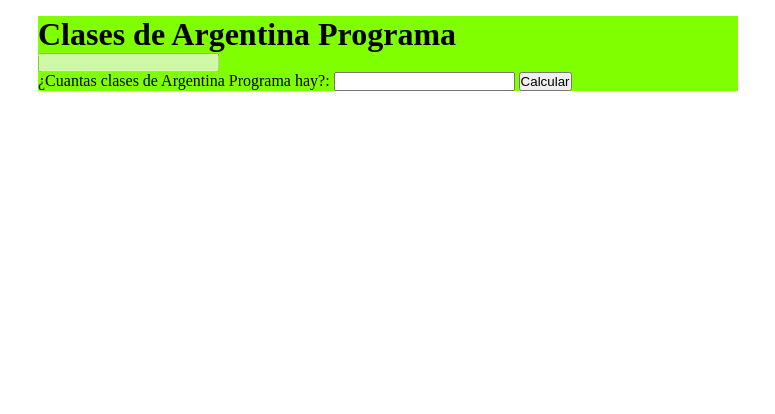
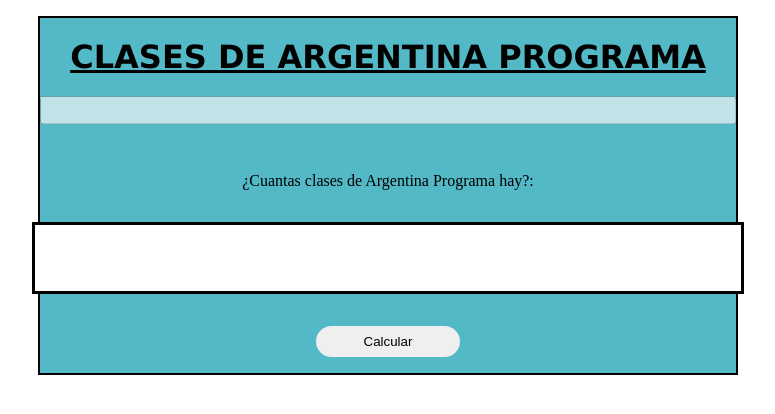
Before and after one commit to Fabrizio112/Tareas-R-Argentina-Programa, a plain HTML site: page Clase-5/Ejercicio 2/index.html in a window 1280 px wide. Shown: the whole page, without its empty margins (252-1027 px from the left). Drawn offline with Linux system fonts and the light colour scheme.

Commit message:
Arregla algunos bugs , elimina bloques de codigo que estan de mas  y agrega estilo a la clase 5 Ejercicio 2
Se eliminan algunos bugs que se porducian al ejecutar el programa
Se eliminan algunos bloques de codigo que estan de mas .Ej:Una funcion que luego no se utilizo
Se intento agregar la funcionalidad de reset para el ejercicio 5 pero trajo muchos bugs con ella asi que decidio dar paso atras y solamente agregarle estilos

```diff
--- a/Clase-5/Ejercicio 2/style.css
+++ b/Clase-5/Ejercicio 2/style.css
@@ -13,8 +13,70 @@
 .container {
     height: auto;
     width: 700px;
-    background-color: chartreuse;
+    background-color: rgb(83, 185, 199);
     margin: 1rem auto;
+    display: flex;
+    flex-direction: column;
+    justify-content: center;
+    align-items: center;
+    border: 2px solid black;
+}
+
+.container h1 {
+    text-align: center;
+    text-transform: uppercase;
+    font-family: 'Lucida Sans', 'Lucida Sans Regular', 'Lucida Grande', 'Lucida Sans Unicode', Geneva, Verdana, sans-serif;
+    margin: 20px 0;
+    text-decoration: underline;
+}
+
+.container #cantidad-de-clases-totales {
+    width: 100%;
+    margin-bottom: 2rem;
+    text-align: center;
+    font-size: 1.3rem;
+}
+
+.clase-de-argentina-programa {
+    display: flex;
+    flex-direction: column;
+}
+
+.cuantas-clases {
+    display: flex;
+    flex-direction: column;
+    align-items: center;
+    padding: 1rem;
+    text-align: center;
+}
+
+.cuantas-clases #cuantas-clases__label {
+    text-transform: capitalize;
+}
+
+.cuantas-clases #clases {
+    padding: 1rem 10rem;
+    margin: 2rem 0;
+    text-align: center;
+    border: 3px solid black;
+    font-size: 30px;
+}
+
+.cuantas-clases #clases:hover {
+    background-color: black;
+    border: 3px solid white;
+    color: white;
+}
+
+.cuantas-clases #calcular {
+    padding: 0.5rem 3rem;
+    border-radius: 20px;
+    border: none;
+    transition: 0.3s ease-in-out;
+}
+
+.cuantas-clases #calcular:hover {
+    transform: scale(1.2);
 }
 
 .contenedor-clases {
@@ -23,8 +85,35 @@
 
 .botones {
     display: none;
+    padding: 3rem;
+}
+
+.botones button {
+    padding: 0.4rem 1.2rem;
+    border: 1 px solid black;
+    border-radius: 12px;
+    text-transform: uppercase;
+    font-family: sans-serif;
+    background: linear-gradient(#2193b0, #6dd5ed);
+    transition: 0.2s ease-in-out;
+}
+
+.botones button:hover {
+    cursor: pointer;
+    transform: translateY(-2px) scale(1.1);
 }
 
 #resultado {
     display: none;
+    padding: 2rem;
+    background: black;
+    color: white;
+    margin: 1.4rem 0;
+    border: 4px solid white;
+    font-family: monospace;
 }
+
+#resultado strong {
+    font-size: 12px;
+    letter-spacing: 1px;
+}
```
Also changed, not shown: Clase-5/index.js (+4 -43 lines), Clase-6/Ejercicio 2/index.js (+0 -8 lines).
